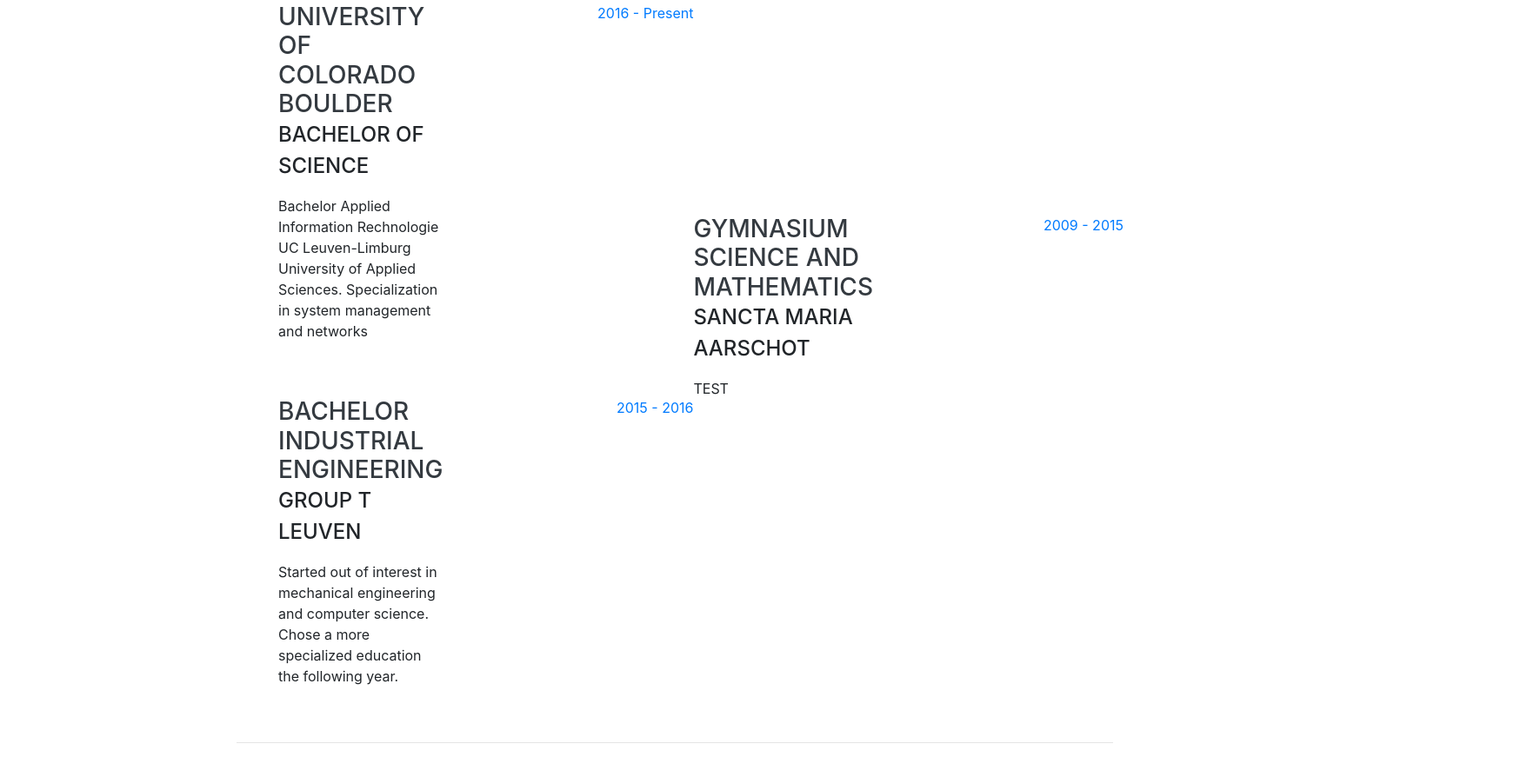
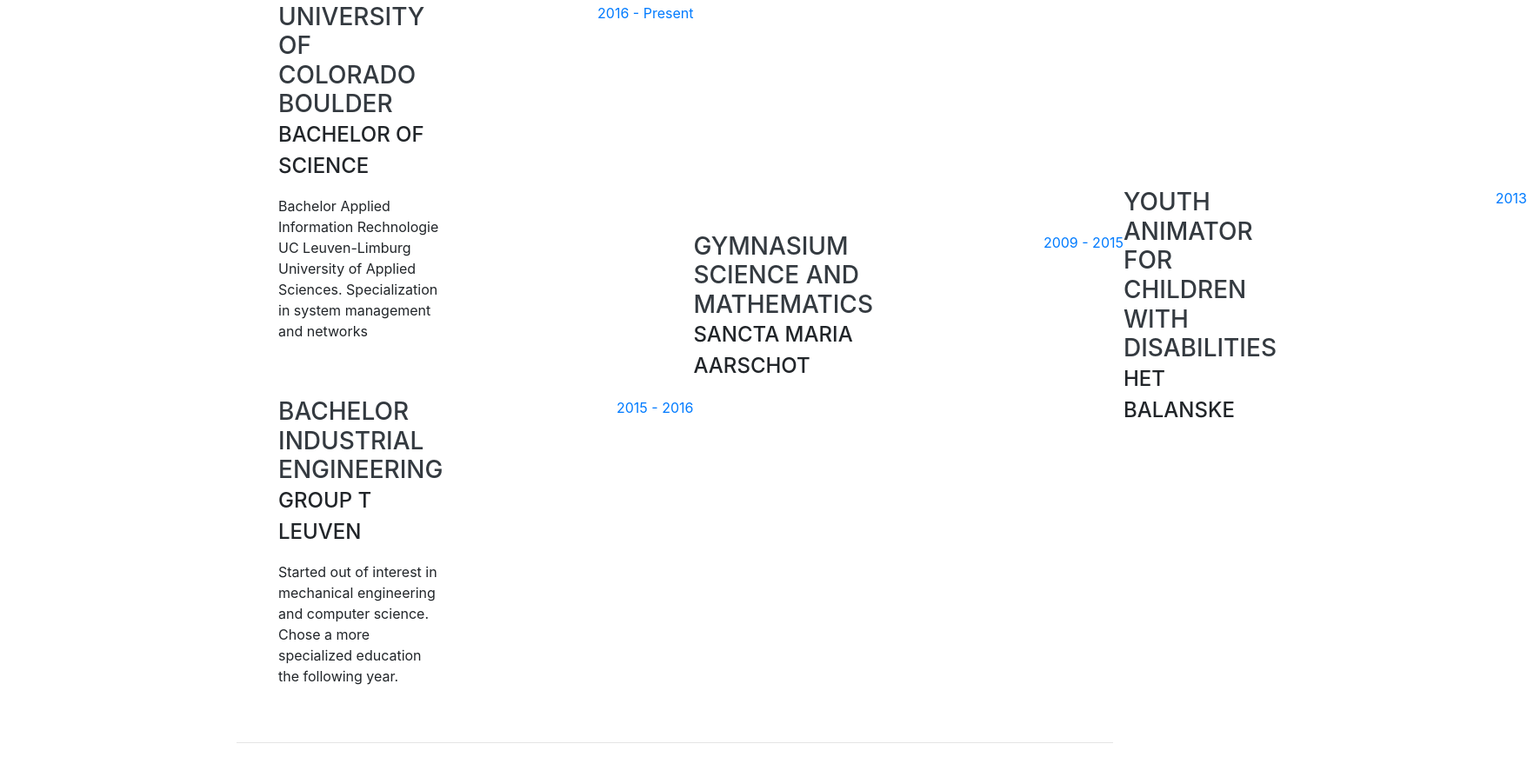
Before and after one commit to DeanTerweduwe/DeanTerweduwe.github.io, a website with bundled scripts: page index.html in a window 1280 px wide. Shown: the part 1757-2651 px from the top of the page at 87% size, 1756 px wide, since content can reach past the window. Built offline with nearby package versions, Linux system fonts and the light colour scheme; a web font is replaced by a local one.

Commit message:
Update index.html

```diff
--- a/index.html
+++ b/index.html
@@ -166,10 +166,21 @@
           <div class="resume-content">
             <h3 class="mb-0">Gymnasium Science And Mathematics </h3>
             <div class="subheading mb-3">Sancta Maria Aarschot</div>
-            <p> TEST</p>
+            <p> </p>
           </div>
           <div class="resume-date text-md-right">
             <span class="text-primary">2009 - 2015</span>
+          </div>
+        </div>
+
+		<div class="resume-item d-flex flex-column flex-md-row justify-content-between">
+          <div class="resume-content">
+            <h3 class="mb-0">Youth Animator For Children With Disabilities</h3>
+            <div class="subheading mb-3">Het Balanske</div>
+            <p> </p>
+          </div>
+          <div class="resume-date text-md-right">
+            <span class="text-primary">2013</span>
           </div>
         </div>
 
```
